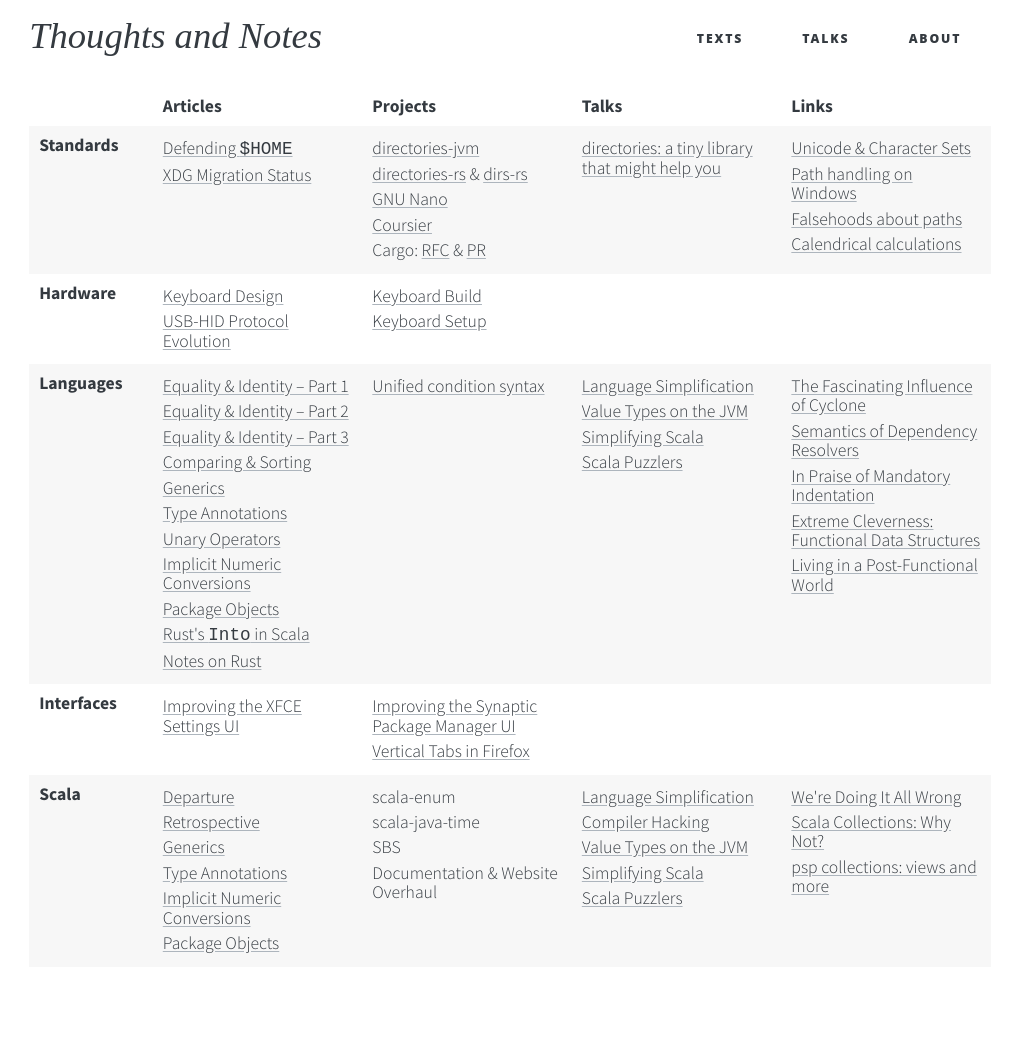
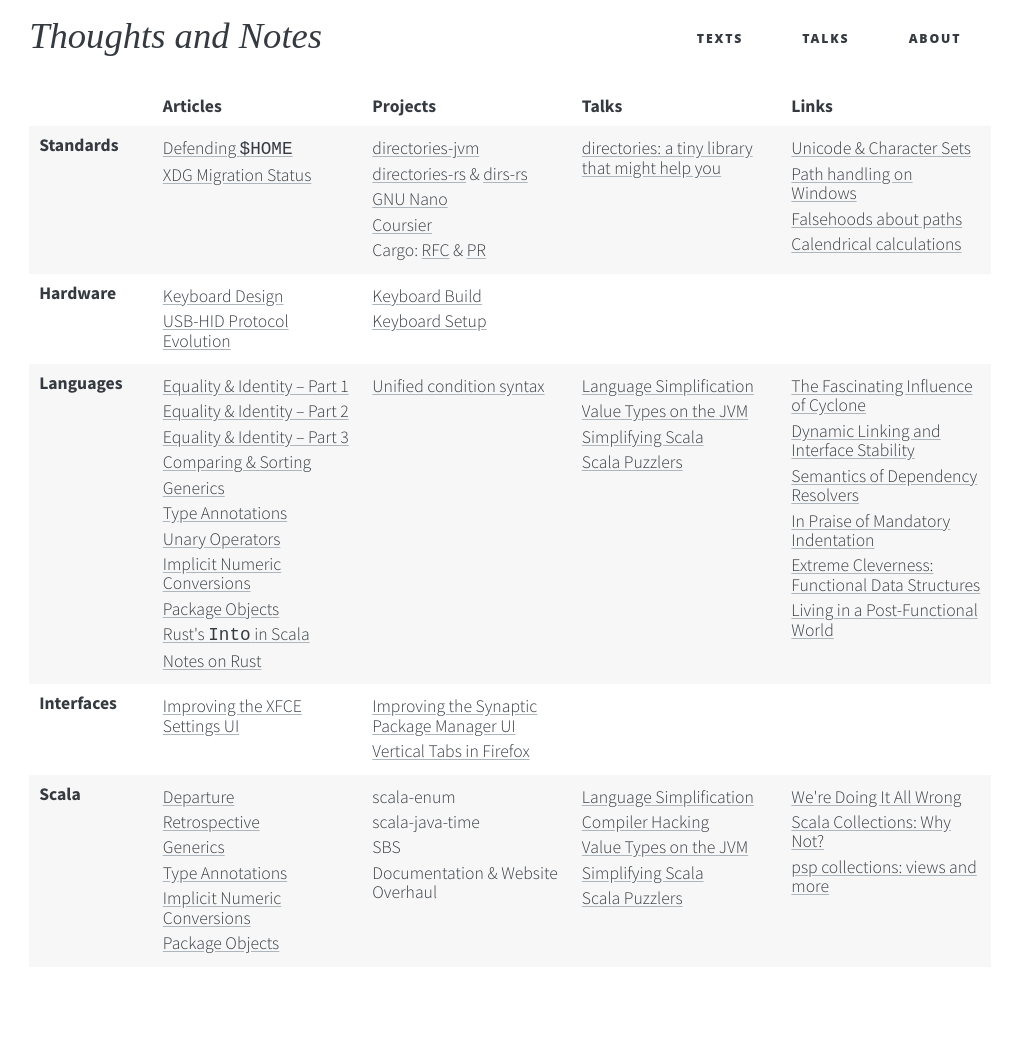
Before and after one commit to soc/soc.me, a Jekyll site: the page built from index.md, in a window 1280 px wide. Shown: the whole page, without its empty margins (130-1141 px from the left). Built offline with Jekyll 4.4.1, drawn with Linux system fonts in a browser that asks for light colours; some web fonts are replaced.

Commit message:
Add link to "How Swift Achieved Dynamic Linking Where Rust Couldn't"

```diff
--- a/index.md
+++ b/index.md
@@ -74,6 +74,7 @@ layout: default
     </td>
     <td>
       <div><a href="http://pling.jondgoodwin.com/post/cyclone/">The Fascinating Influence of Cyclone</a></div>
+      <div><a href="https://gankra.github.io/blah/swift-abi/">Dynamic Linking and Interface Stability</a></div>
       <div><a href="http://eed3si9n.com/dependency-resolver-semantics">Semantics of Dependency Resolvers</a></div>
       <div><a href="http://okasaki.blogspot.com/2008/02/in-praise-of-mandatory-indentation-for.html">In Praise of Mandatory Indentation</a></div>
       <div><a href="https://www.youtube.com/watch?v=pNhBQJN44YQ">Extreme Cleverness: Functional Data Structures</a></div>
```
